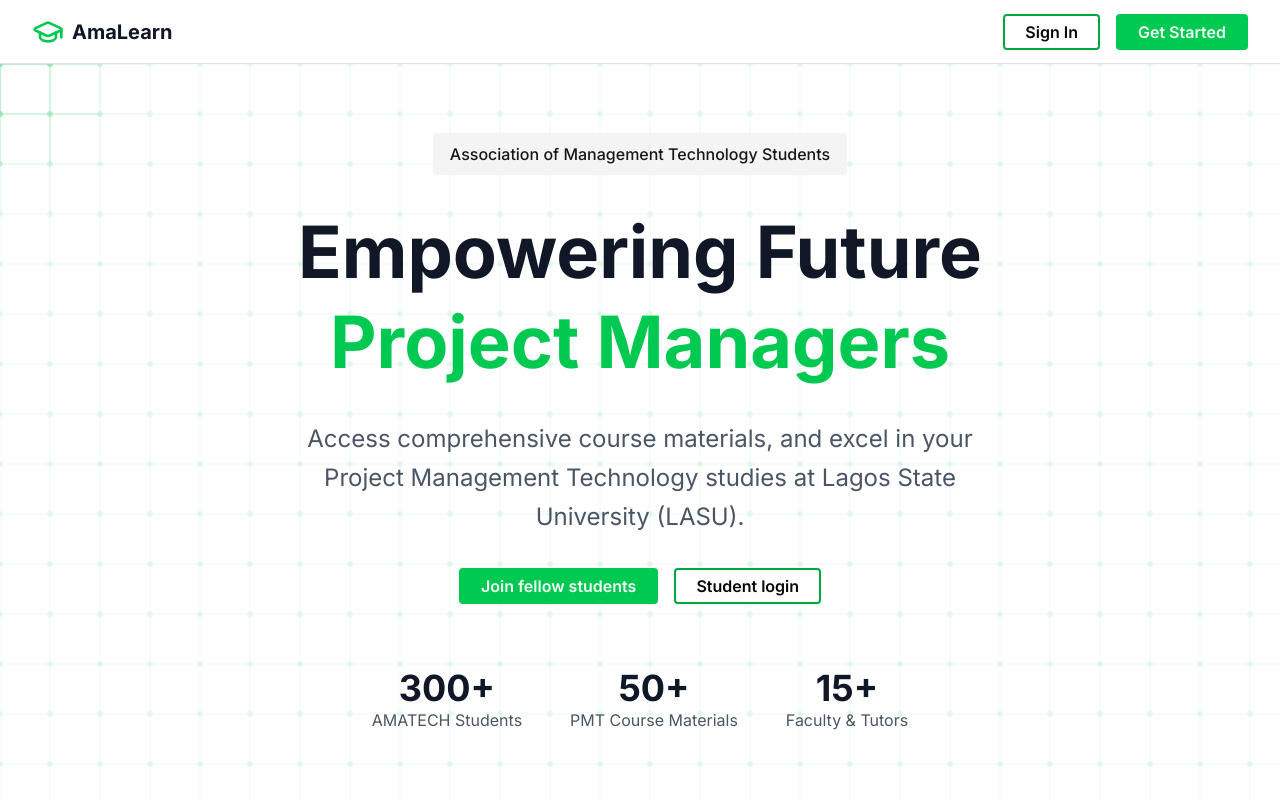
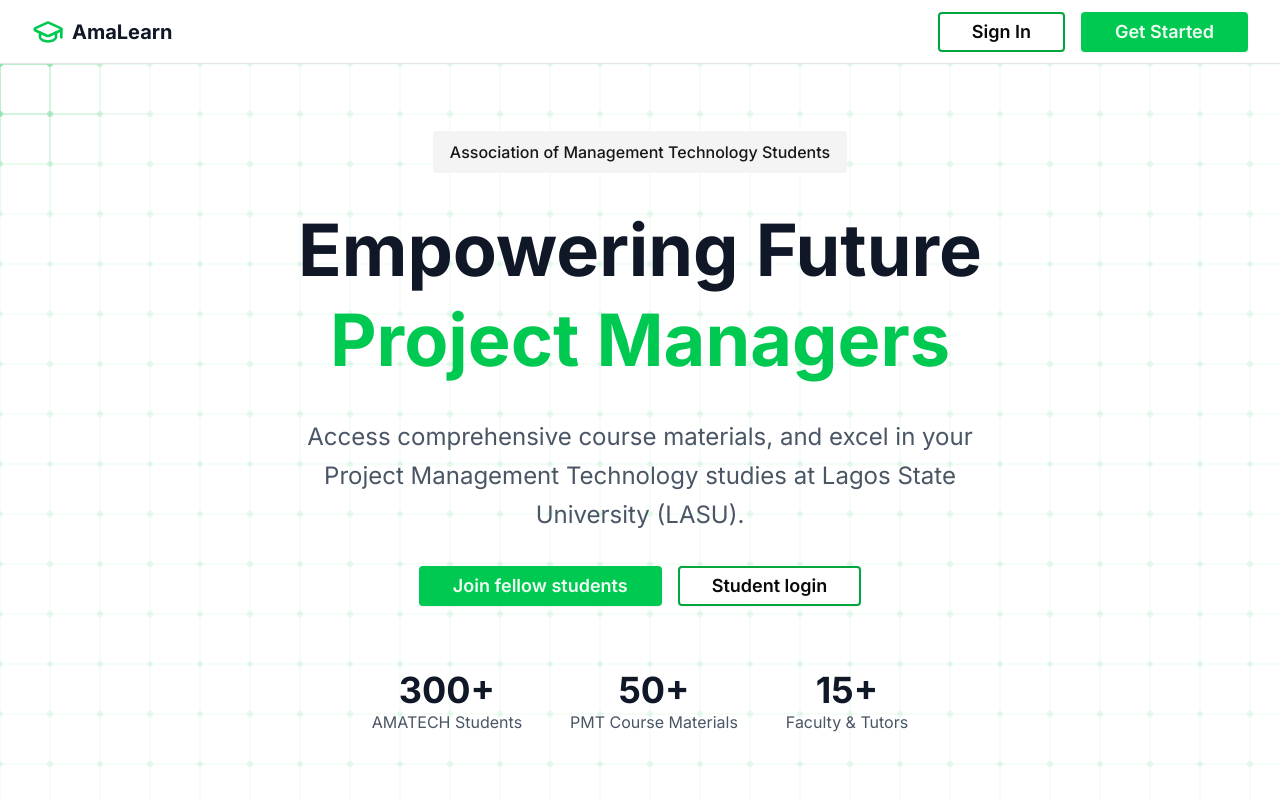
Before and after one commit to NureniJamiu/amatech-learning-hub, a Next.js app: page / in a window 1280 px wide. Shown: the top 800 px of the page. Built offline with nearby package versions, Linux system fonts and the light colour scheme; no server answers.

Commit message:
style: increase main action button sizes and paddings for better visibility

```diff
--- a/src/app/page.tsx
+++ b/src/app/page.tsx
@@ -118,8 +118,8 @@
                                     {isAuthenticated ? (
                                         <Link href="/dashboard">
                                             <AnimatedButton
-                                                size="default"
-                                                className="px-5 py-2 text-base"
+                                                size="lg"
+                                                className="px-8 py-3 text-lg"
                                             >
                                                 Go to Dashboard
                                             </AnimatedButton>
@@ -129,16 +129,16 @@
                                             <Link href="/login">
                                                 <AnimatedButton
                                                     variant="ghost"
-                                                    size="default"
-                                                    className="px-5 py-2 text-base"
+                                                    size="lg"
+                                                    className="px-8 py-3 text-lg"
                                                 >
                                                     Sign In
                                                 </AnimatedButton>
                                             </Link>
                                             <Link href="/signup">
                                                 <AnimatedButton
-                                                    size="default"
-                                                    className="px-5 py-2 text-base"
+                                                    size="lg"
+                                                    className="px-8 py-3 text-lg"
                                                 >
                                                     Get Started
                                                 </AnimatedButton>
@@ -206,8 +206,8 @@
                                             className="w-full sm:w-auto"
                                         >
                                             <AnimatedButton
-                                                size="default"
-                                                className="text-base px-5 py-2 w-full sm:w-auto inline-flex items-center justify-center"
+                                                size="lg"
+                                                className="text-lg px-8 py-3 w-full sm:w-auto inline-flex items-center justify-center"
                                             >
                                                 Go to Dashboard
                                             </AnimatedButton>
@@ -219,8 +219,8 @@
                                                 className="w-full sm:w-auto"
                                             >
                                                 <AnimatedButton
-                                                    size="default"
-                                                    className="text-base px-5 py-2 w-full sm:w-auto inline-flex items-center justify-center"
+                                                    size="lg"
+                                                    className="text-lg px-8 py-3 w-full sm:w-auto inline-flex items-center justify-center"
                                                 >
                                                     Join fellow students
                                                 </AnimatedButton>
@@ -231,8 +231,8 @@
                                             >
                                                 <AnimatedButton
                                                     variant="outline"
-                                                    size="default"
-                                                    className="text-base px-5 py-2 w-full sm:w-auto inline-flex items-center justify-center"
+                                                    size="lg"
+                                                    className="text-lg px-8 py-3 w-full sm:w-auto inline-flex items-center justify-center"
                                                 >
                                                     Student login
                                                 </AnimatedButton>
@@ -665,7 +665,11 @@
                                 key={index}
                                 variants={slideInFromRight}
                                 whileHover={{ y: -2 }}
-                                transition={{ type: "spring", stiffness: 200, damping: 40 }}
+                                transition={{
+                                    type: "spring",
+                                    stiffness: 200,
+                                    damping: 40,
+                                }}
                             >
                                 <Card className="border-0 shadow h-full">
                                     <CardContent className="p-8">
@@ -727,7 +731,7 @@
                                         >
                                             <AnimatedButton
                                                 size="lg"
-                                                className="text-base sm:text-lg p-6 sm:p-8 w-full sm:w-auto inline-flex items-center justify-center"
+                                                className="text-lg px-8 py-3 w-full sm:w-auto inline-flex items-center justify-center"
                                             >
                                                 Go to Dashboard
                                             </AnimatedButton>
@@ -740,7 +744,7 @@
                                             >
                                                 <AnimatedButton
                                                     size="lg"
-                                                    className="text-base sm:text-lg p-6 sm:p-8 w-full sm:w-auto inline-flex items-center justify-center"
+                                                    className="text-lg px-8 py-3 w-full sm:w-auto inline-flex items-center justify-center"
                                                 >
                                                     Join AMATECH Hub Now
                                                 </AnimatedButton>
@@ -752,7 +756,7 @@
                                                 <AnimatedButton
                                                     size="lg"
                                                     variant="outline"
-                                                    className="text-base sm:text-lg p-6 sm:p-8 w-full sm:w-auto inline-flex items-center justify-center"
+                                                    className="text-lg px-8 py-3 w-full sm:w-auto inline-flex items-center justify-center"
                                                 >
                                                     Student Login
                                                 </AnimatedButton>
```
